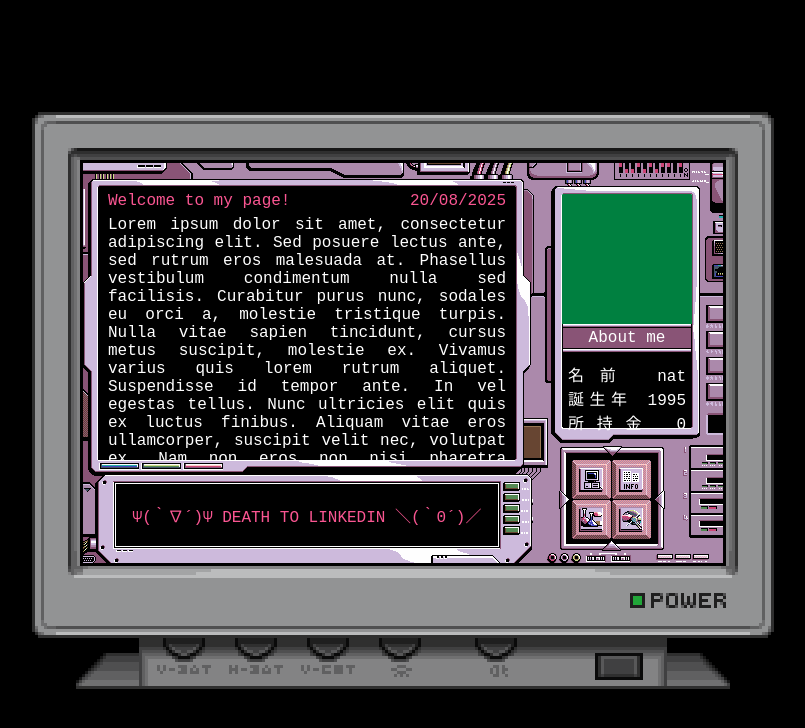
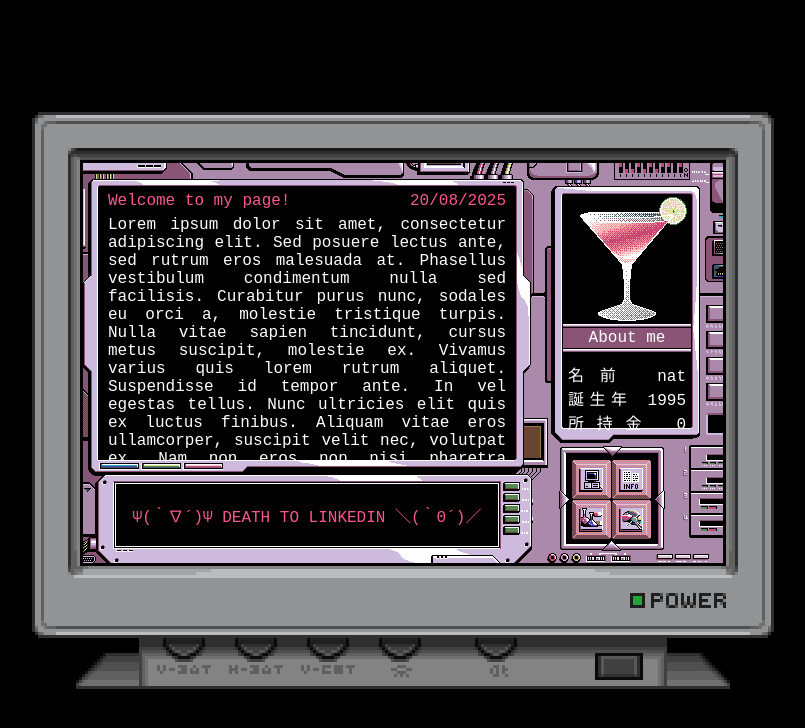
Before and after one commit to kurumon/coctel, a plain HTML site: page index.html in a window 1280 px wide. Shown: the whole page, without its empty margins (237-1042 px from the left). Drawn offline with Linux system fonts and the light colour scheme.

Commit message:
Added cursor, favicon and avatar
- The cursor is also from Diver's
- The cocktails for both the favicon and avatar were made with Aseprite, Gimp and lots of patience :-)

```diff
--- a/index.html
+++ b/index.html
@@ -4,7 +4,9 @@
     <meta charset="UTF-8" />
     <meta name="viewport" content="width=device-width, initial-scale=1.0" />
     <title>Welcome</title>
+    <link rel="icon" type="image/x-icon" href="/images/favicon.png">
     <link rel="stylesheet" href="styles.css" />
+
   </head>
   <body>
     <div id="frame">
--- a/styles.css
+++ b/styles.css
@@ -16,6 +16,7 @@ body {
   align-items: center;
   height: 100vh;
   background-color: black;
+  cursor: url('images/divers_cursor.cur'), auto;
 }
 /* CRT with Divers UI */
 #frame {
@@ -37,7 +38,7 @@ body {
   position: absolute;
   width: 130px;
   height: 130px;
-  background: rgba(0, 255, 128, 0.5);
+  background: url("images/cocktail.png") no-repeat center center;
 }
 #sidebar-header {
   position: absolute;
```
Also changed, not shown: images/cocktail.png (added), images/favicon.png (added), 1 other file.
